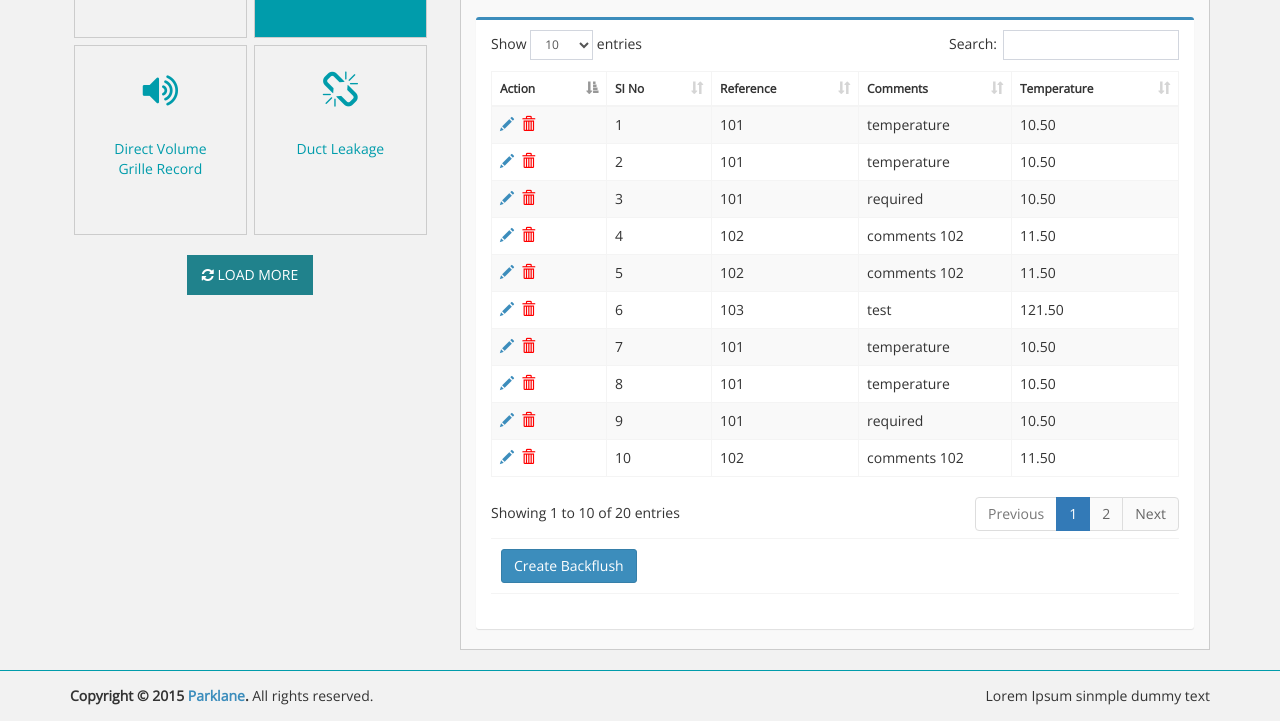
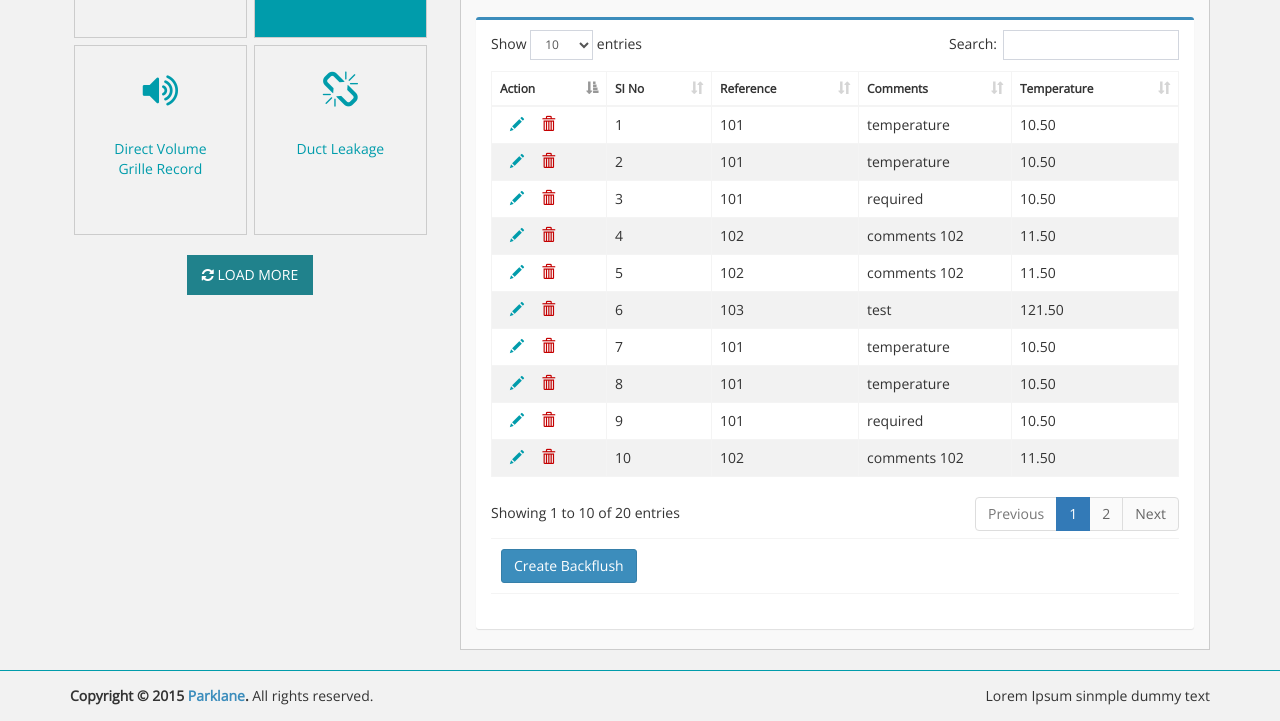
Before and after one commit to mrpoobalan/park, a CodeIgniter app: page /database/projectmaster/backflush in a window 1280 px wide. Shown: the part 286-1007 px from the top of the page. Run offline with CodeIgniter, Linux system fonts and the light colour scheme; data comes from the database, SQL or seed files in the repository; lists and menus that the app fills with data are empty.

Commit message:
completed

```diff
--- a/application/controllers/Projectmaster.php
+++ b/application/controllers/Projectmaster.php
@@ -4,24 +4,6 @@ defined('BASEPATH') OR exit('No direct script access allowed');
 
 class Projectmaster extends MY_Controller {
 
-    /**
-     * Index Page for this controller.
-     *
-     * Maps to the following URL
-     * 		http://example.com/index.php/welcome
-     * 	- or -
-     * 		http://example.com/index.php/welcome/index
-     * 	- or -
-     * Since this controller is set as the default controller in
-     * config/routes.php, it's displayed at http://example.com/
-     *
-     * So any other public methods not prefixed with an underscore will
-     * map to /index.php/welcome/<method_name>
-     * @see http://codeigniter.com/user_guide/general/urls.html
-     *
-     * $this->buildTemplate('airsystem_process_view', $data, array('sidebar' => 'common/left_content'));
-     * $this->viewTemplates('airsystem_process_view', $data, array('left_content' => 'common/main_left_content'));
-     */
     function __construct() {
         parent::__construct();
         $this->load->library('form_validation');
@@ -160,9 +142,13 @@ class Projectmaster extends MY_Controller {
                     'comments' => $this->input->post('comments'),
                 );
                 $this->projectprocess->update_backflush($data, $editid);
-                $result['project'] = $this->projectprocess->get_project_process();
+                $this->session->set_flashdata('affect_row', 'Updated Successfully');
+                //$this->session->set_tempdata('affect_row', 'Updated Successfully', 5);
+                redirect('projectmaster/backflush');
+
+                /* $result['project'] = $this->projectprocess->get_project_process();
                   $result['backflush'] = $this->projectprocess->get_back_flush();
-                $this->viewTemplates('backflush_view', $result);
+                  $this->viewTemplates('backflush_view', $result); */
             } else {
                 $this->viewTemplates('backflush_create_view', $result);
             }
@@ -173,10 +159,12 @@ class Projectmaster extends MY_Controller {
         $id = $this->uri->segment(3);
         $affect_row = $this->projectprocess->delete_backflush($id);
         if ($affect_row) {
-            $result['affect_row'] = $affect_row;
-            $result['backflush'] = $this->projectprocess->get_back_flush();
-            $result['project'] = $this->projectprocess->get_project_process();
-            $this->viewTemplates('backflush_view', $result);
+            $this->session->set_flashdata('affect_row', 'Deleted Successfully');
+            redirect('projectmaster/backflush');
+            //$result['affect_row'] = $affect_row;
+            //$result['backflush'] = $this->projectprocess->get_back_flush();
+            // $result['project'] = $this->projectprocess->get_project_process();
+            //$this->viewTemplates('backflush_view', $result);
         }
     }
 
@@ -253,22 +241,32 @@ class Projectmaster extends MY_Controller {
                 'settings' => $this->input->post('settings'),
                 'comments' => $this->input->post('comments'),
             );
-            //$last_insert_id = $this->projectprocess->insert_directvolume($data);
+
             $this->projectprocess->update_directvolume($data, $editid);
-            $result['project'] = $this->projectprocess->get_project_process();
+            $this->session->set_flashdata('affect_row', 'Updated Successfully');
+            redirect('projectmaster/directvol');
+
+            /* $result['project'] = $this->projectprocess->get_project_process();
               $result['direct_volume'] = $this->projectprocess->get_direct_volume();
               $this->viewTemplates('direct_volume_view', $result);
+             *
+             */
         }
     }
 
     public function delete_direct_vol() {
         $id = $this->uri->segment(3);
+
         $affect_row = $this->projectprocess->delete_direct_vol($id);
         if ($affect_row) {
-            $result['affect_row'] = $affect_row;
+            $this->session->set_flashdata('affect_row', 'Deleted Successfully');
+            redirect('projectmaster/directvol');
+            /* $result['affect_row'] = $affect_row;
               $result['direct_volume'] = $this->projectprocess->get_direct_volume();
               $result['project'] = $this->projectprocess->get_project_process();
               $this->viewTemplates('direct_volume_view', $result);
+             *
+             */
         }
     }
 
--- a/application/views/backflush_create_view.php
+++ b/application/views/backflush_create_view.php
@@ -3,13 +3,14 @@ defined('BASEPATH') OR exit('No direct script access allowed');
 //set_value('reference');
 ?>
 <div class="col-md-8">
-    <div class="content">
+    <div class="tabcontent">
         <h4 class="animated zoomIn">Back Flushing Report</h4>
         <?php
         $url = $this->uri->segment(2);
         $id = $this->uri->segment(3);
         ?>
         <form role="form" method="post" action="<?php echo base_url(); ?>projectmaster/<?php echo $url; ?>/<?php echo $id; ?>">
+            <input type="hidden"  value="<?php echo $id; ?>" name="editid" id="editid">
             <div class="box animated zoomIn">
                 <?php if (isset($insert_id)) { ?>
                     <div style="align:center;color:red">Back Flushing created successfully</div>
--- a/application/views/backflush_view.php
+++ b/application/views/backflush_view.php
@@ -43,13 +43,13 @@ defined('BASEPATH') OR exit('No direct script access allowed');
 
         <div class="box animated zoomIn">
             <div class="box-body no-padding">
-                <?php if (isset($affect_row)) { ?>
-                    <div style="color:red;padding-left:250px;">Back Flush Deleted Successfully</div>
-                <?php } ?>
+                <?php //if (isset($affect_row)) { ?>
+                <div style="color:red;padding-left:250px;"><?php echo $this->session->flashdata('affect_row'); ?></div>
+                <?php // } ?>
                 <table  id="example1" class="table table-bordered table-striped">
                     <thead>
 
-                        <tr style="font-size: 12px !important;">
+                        <tr class="datatable_header" >
                             <th>Action</th>
                             <th>SI No</th>
                             <th>Reference</th>
@@ -63,7 +63,7 @@ defined('BASEPATH') OR exit('No direct script access allowed');
                         foreach ($backflush as $result) {
                             ?>
                             <tr>
-                                <td><a title="Edit" href="<?php echo base_url(); ?>projectmaster/edit_black_flush/<?php echo $result['id'] ?>"><span class="glyphicon glyphicon-pencil" ></span></a>&nbsp;&nbsp;<a title="Delete" onclick="return confirmDelete();" href="<?php echo base_url(); ?>projectmaster/delete_backflush/<?php echo $result['id'] ?>"><span class="glyphicon glyphicon-trash"style="color:red;"></span></a></td>
+                                <td class="sorting_edit_delete"><a  title="Edit" href="<?php echo base_url(); ?>projectmaster/edit_black_flush/<?php echo $result['id'] ?>"><span class="glyphicon glyphicon-pencil" style="color:#009CAB;" ></span></a>&nbsp;&nbsp;<a title="Delete" onclick="return confirmDelete();" href="<?php echo base_url(); ?>projectmaster/delete_backflush/<?php echo $result['id'] ?>"><span class="glyphicon glyphicon-trash"style="color:#C40001;"></span></a></td>
                                 <td><?php echo $i; ?></td>
                                 <td><?php echo $result['reference']; ?></td>
                                 <td><?php echo $result['comments']; ?></td>
@@ -81,7 +81,7 @@ defined('BASEPATH') OR exit('No direct script access allowed');
                     <a href="<?php echo base_url(); ?>projectmaster/createBlackflush"><button class="btn btn-primary" type="button">Create Backflush</button></a>
                 </div>
                 <div class="box-footer">
-
+                    <?php //echo $this->session->unset_userdata('affect_row'); ?>
                 </div>
             </div><!-- /.box-body -->
         </div><!-- /.box -->
--- a/application/views/common/footer.php
+++ b/application/views/common/footer.php
@@ -38,6 +38,7 @@ defined('BASEPATH') OR exit('No direct script access allowed');
         $("#example2").DataTable({
             "scrollX": true,
         });
+        //$('td', nRow).attr('nowrap', 'nowrap');
     });
 
 </script>
--- a/assets/backend/css/icon-theme.css
+++ b/assets/backend/css/icon-theme.css
@@ -20,6 +20,16 @@ body{ background: #f2f2f2; }
 .dataTables_scrollBody{
     overflow-x: scroll;
 }
+.sorting_edit_delete > a {
+    padding-left: 10px;
+}
+.datatable_header{
+    white-space: nowrap;
+    font-size: 12px !important;
+}
+
+table.dataTable tr.odd { background-color: #fff;  }
+table.dataTable tr.even{ background-color: #F2F2F2;}
 
 @media only screen and (max-width: 1024px) {
     .tabbox p  { font-size: 13px; padding: 10px 15px;  }
```
Also changed, not shown: application/views/direct_volume_view.php (+5 -5 lines). Lines whose indentation alone changed are shown as unchanged.
